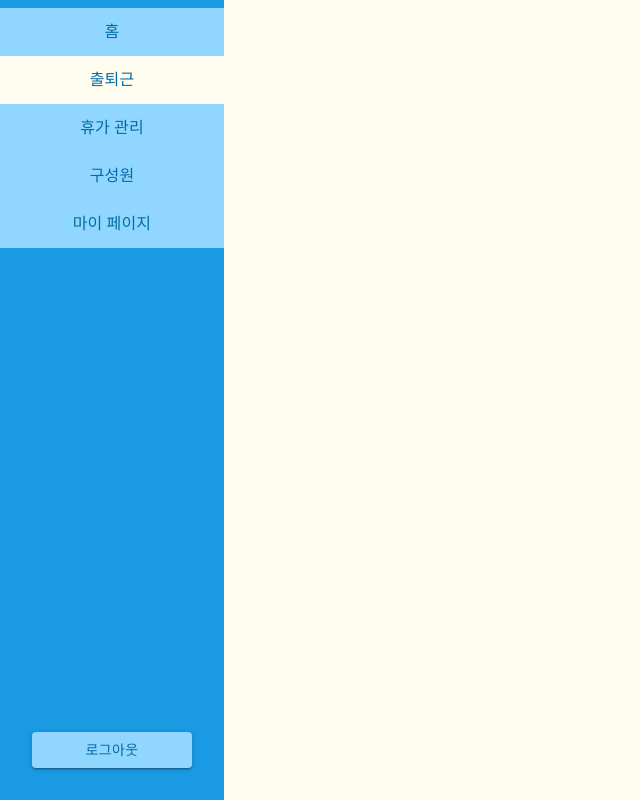
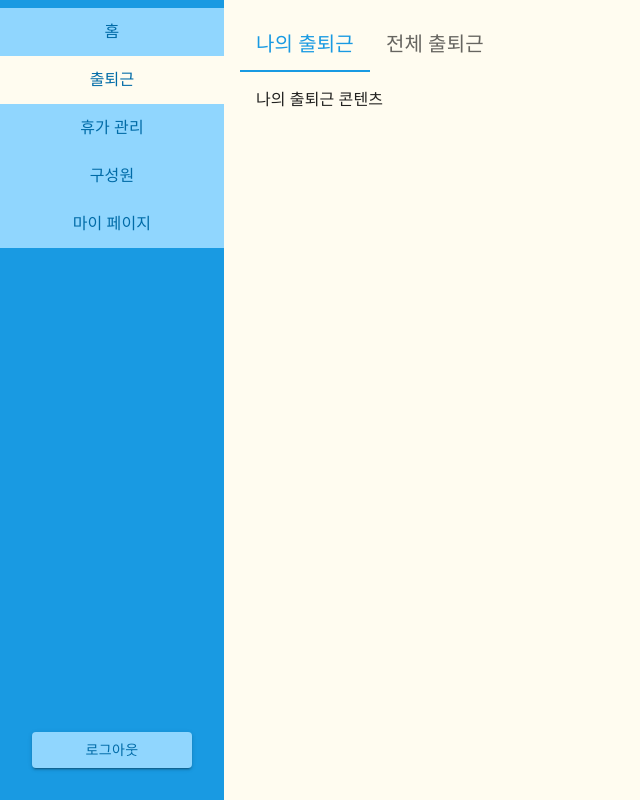
Before and after one commit to Fly-Flow/Flow-FE, a Next.js app: page /attendances in a window 1280 px wide. Shown: the whole page, without its empty margins (0-640 px from the left). Built offline with nearby package versions, Linux system fonts and the light colour scheme.

Commit message:
feat: add tabs component

```diff
--- a/src/components/Attendances/index.tsx
+++ b/src/components/Attendances/index.tsx
@@ -1,7 +1,48 @@
 "use client";
 
-const Attendances: React.FC = (props) => {
-  return <></>;
+import React, { useState } from "react";
+import BasicTabs from "../shared/BasicTabs";
+import { Box, Typography } from "@mui/material";
+
+const Attendances: React.FC = () => {
+  const [currentTab, setCurrentTab] = useState(0);
+
+  const tabLabels = [
+    <Typography key="myAttendance" variant="h6" sx={{ cursor: "default" }}>
+      나의 출퇴근
+    </Typography>,
+    <Typography key="allAttendance" variant="h6" sx={{ cursor: "default" }}>
+      전체 출퇴근
+    </Typography>,
+  ];
+
+  const renderMyContents = () => {
+    return <>나의 출퇴근 콘텐츠</>;
+  };
+
+  const renderAllContents = () => {
+    return <>전체 출퇴근 콘텐츠</>;
+  };
+
+  const handleTabChange = (newTab: number) => {
+    setCurrentTab(newTab);
+  };
+
+  return (
+    <Box>
+      <BasicTabs
+        labels={tabLabels}
+        currentTab={currentTab}
+        onTabChange={handleTabChange}
+      />
+      <Box>
+        <Box sx={{ padding: "1rem" }}>
+          {currentTab === 0 && renderMyContents()}
+          {currentTab === 1 && renderAllContents()}
+        </Box>
+      </Box>
+    </Box>
+  );
 };
 
 export default Attendances;
--- /dev/null
+++ b/src/components/shared/BasicTabs/index.tsx
@@ -0,0 +1,30 @@
+import React from "react";
+import { Box, Tab, Tabs } from "@mui/material";
+
+interface TabsProps {
+  labels: React.ReactNode[];
+  currentTab: number;
+  onTabChange: (index: number) => void;
+}
+
+const BasicTabs: React.FC<TabsProps> = ({
+  labels,
+  currentTab,
+  onTabChange,
+}) => {
+  const handleChange = (e: React.SyntheticEvent, newValue: number) => {
+    onTabChange(newValue);
+  };
+
+  return (
+    <Box>
+      <Tabs value={currentTab} onChange={handleChange}>
+        {labels.map((label, index) => (
+          <Tab key={index} label={label} value={index} />
+        ))}
+      </Tabs>
+    </Box>
+  );
+};
+
+export default BasicTabs;
```
